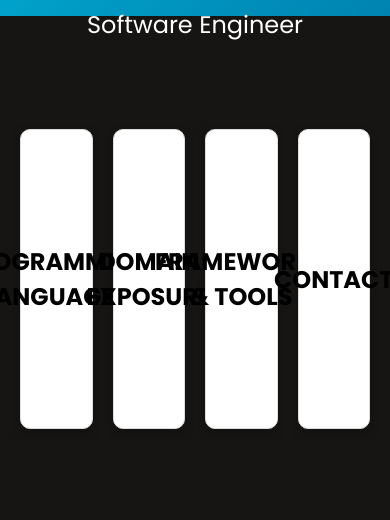
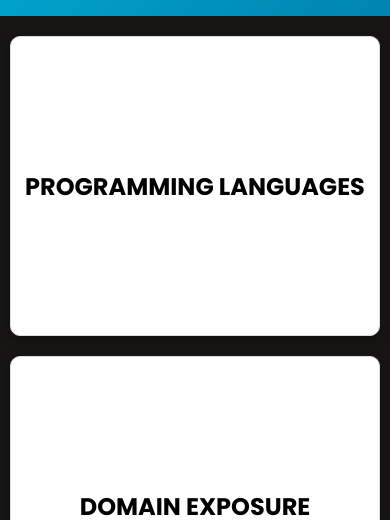
Before and after one commit to zeeshanAhsan1/Portfolio, a plain HTML site: page index.html in a window 390 px wide. Shown: the part 324-844 px from the top of the page. Drawn offline with Linux system fonts and the light colour scheme.

Commit message:
Test mod for mobile UI

```diff
--- a/index.html
+++ b/index.html
@@ -19,6 +19,7 @@
         width: 100%;
         height: 100%;
         overflow: hidden;
+        font-family: "Poppins", sans-serif;
       }
 
       .mycontainer {
@@ -27,14 +28,16 @@
         align-items: center;
         height: 60vh;
         padding: 10px;
-        box-sizing: content-box;
+        box-sizing: border-box;
+        flex-wrap: wrap;
       }
 
       .card {
         flex: 1;
-        margin: 0 10px;
+        margin: 10px;
         perspective: 1000px;
-        max-width: 40%;
+        max-width: 30%;
+        box-sizing: border-box;
       }
 
       .card-inner {
@@ -102,6 +105,27 @@
         margin: 10px 0 0;
         font-size: 1.5em;
       }
+
+      @media (max-width: 768px) {
+        .mycontainer {
+          flex-direction: column;
+          align-items: flex-start;
+          height: auto;
+        }
+
+        .card {
+          max-width: 100%;
+          margin: 10px 0;
+        }
+
+        .profile h1 {
+          font-size: 2em;
+        }
+
+        .profile p {
+          font-size: 1em;
+        }
+      }
     </style>
   </head>
   <body>
@@ -129,7 +153,7 @@
             <h1>PROGRAMMING LANGUAGES</h1>
           </div>
           <div class="card-back">
-            <h2>C++, Python, Java, Kotlin,SQL, Git</h2>
+            <h2>C++, Python, Java, Kotlin, SQL, Git</h2>
           </div>
         </div>
       </div>
@@ -144,7 +168,6 @@
               Learning, Infrastructure as Code, Distributed Systems,
               Microservice Systems
             </h3>
-            <br />
           </div>
         </div>
       </div>
```
